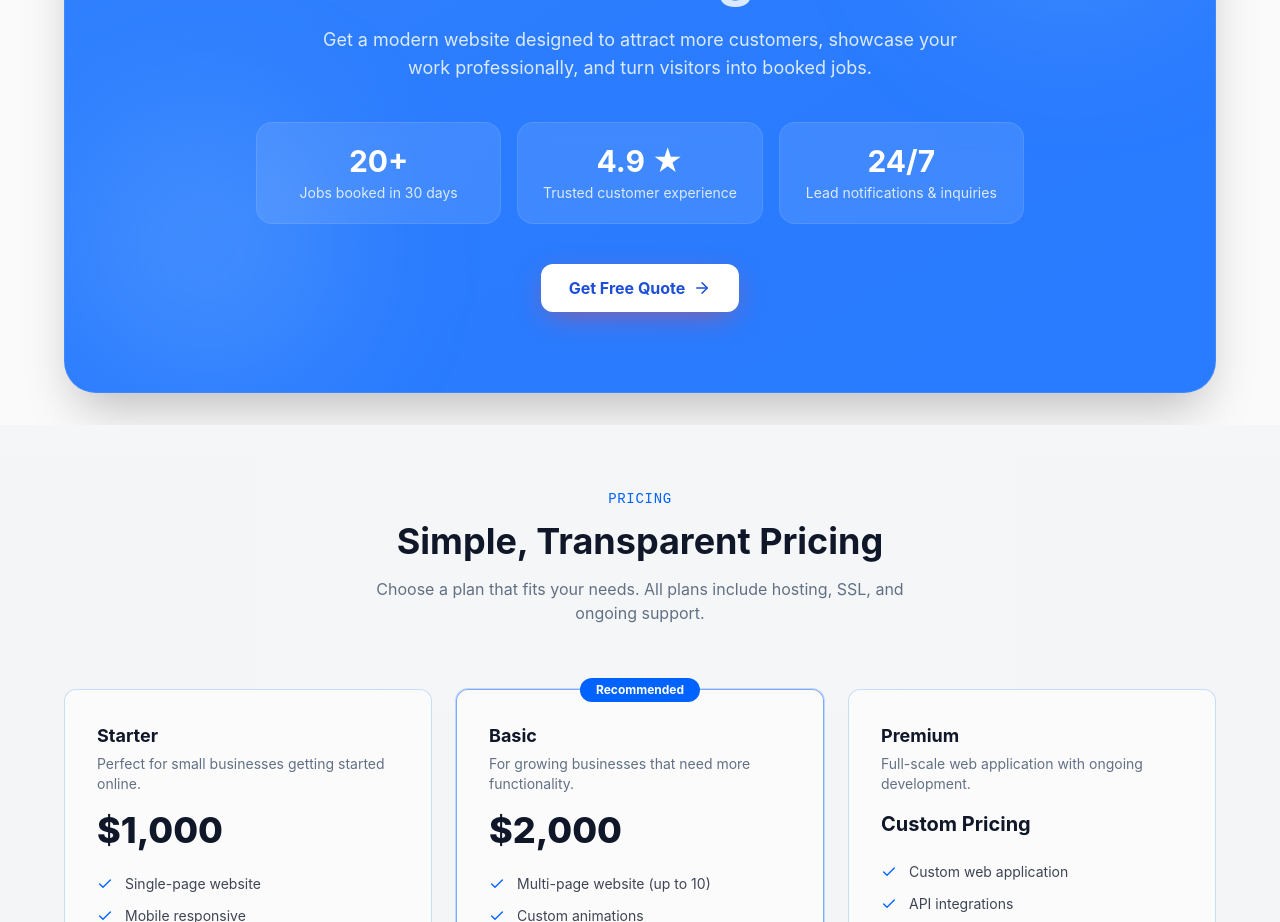
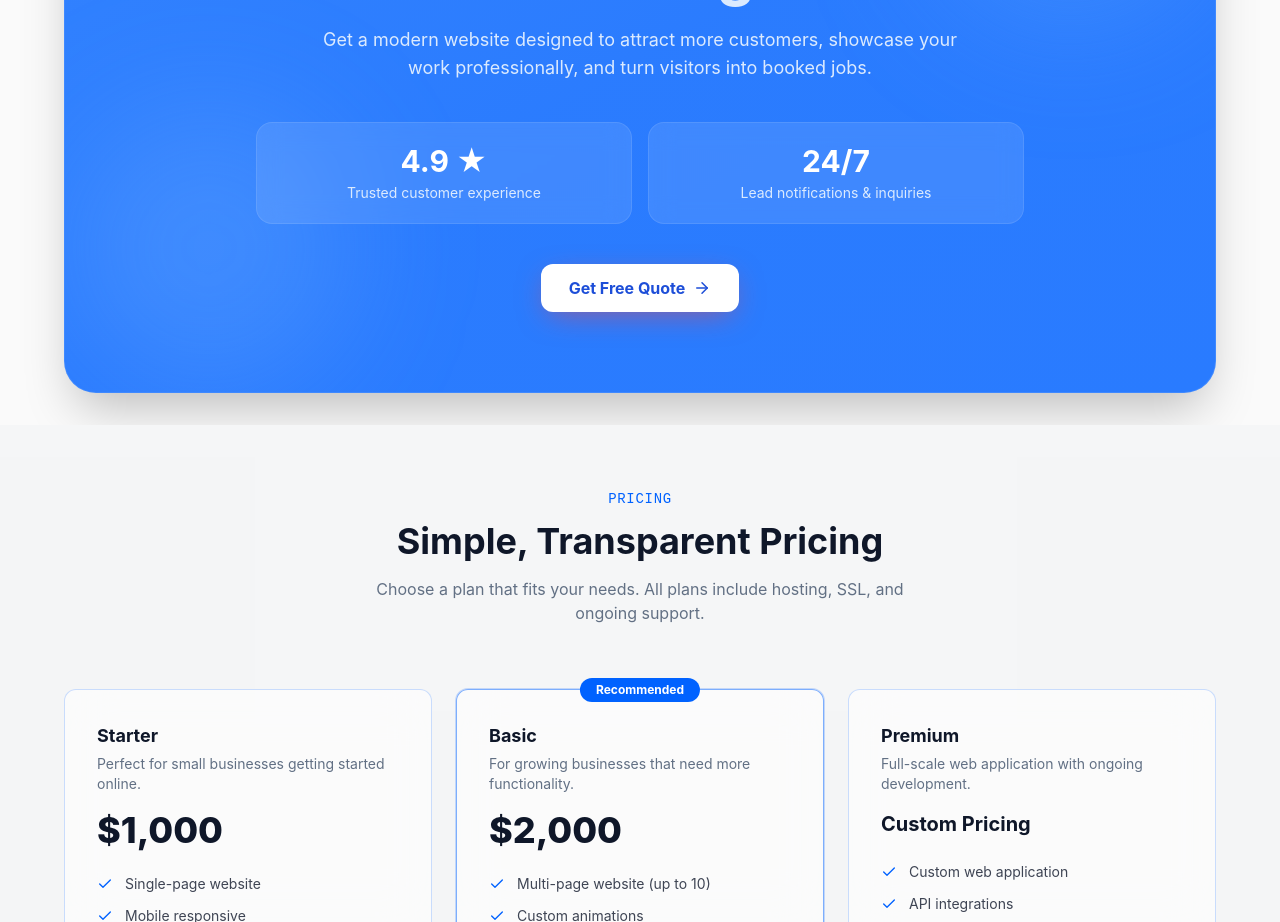
Before and after one commit to WW-AMO-TECH/AMO-TECH, a React (Vite) app: page / in a window 1280 px wide. Shown: the part 5640-6562 px from the top of the page. Built offline with nearby package versions, Linux system fonts and the light colour scheme.

Commit message:
31st commit - Edited the preview and CTA

```diff
--- a/src/components/CTA.tsx
+++ b/src/components/CTA.tsx
@@ -41,13 +41,7 @@
             </p>
 
             {/* Stats */}
-            <div className="mt-10 grid w-full max-w-3xl grid-cols-1 gap-4 md:grid-cols-3">
-              <div className="rounded-2xl border border-white/10 bg-white/10 p-5 backdrop-blur-md">
-                <h3 className="text-3xl font-bold text-white">20+</h3>
-                <p className="mt-1 text-sm text-blue-100">
-                  Jobs booked in 30 days
-                </p>
-              </div>
+            <div className="mt-10 grid w-full max-w-3xl grid-cols-1 gap-4 md:grid-cols-2">
 
               <div className="rounded-2xl border border-white/10 bg-white/10 p-5 backdrop-blur-md">
                 <h3 className="text-3xl font-bold text-white">4.9 ★</h3>
```
Also changed, not shown: public/preview.png.
